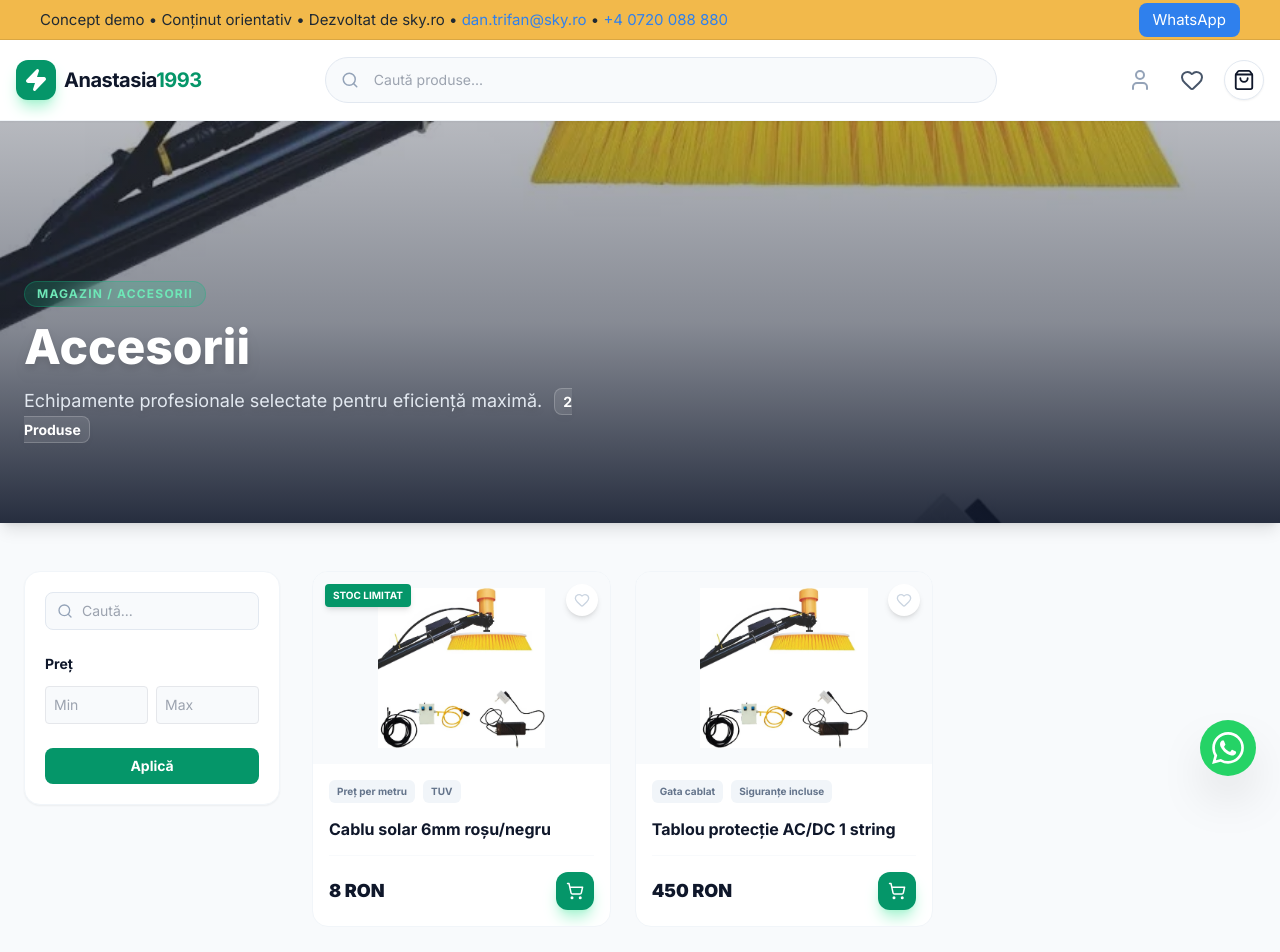
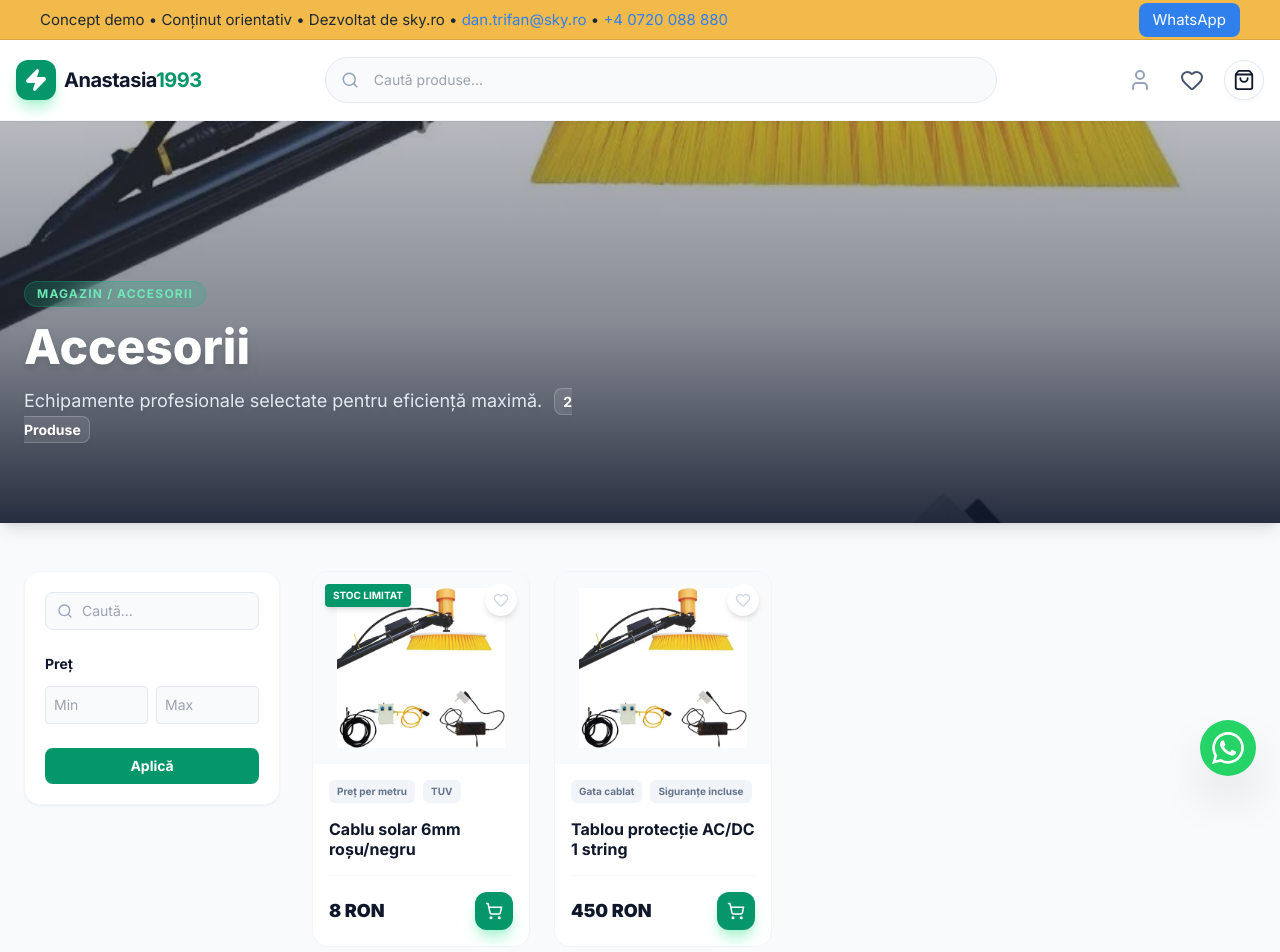
Before and after one commit to sorinpintilie-lgtm/Anastasia1993, a Next.js app: page /shop/accesorii in a window 1280 px wide. Shown: the top 952 px of the page. Built offline with nearby package versions, Linux system fonts and the light colour scheme.

Commit message:
Fix: Grid produse pe 4 coloane pentru categorii

```diff
--- a/src/components/CategoryContent.tsx
+++ b/src/components/CategoryContent.tsx
@@ -37,7 +37,7 @@ export default function CategoryContent({ products }: CategoryContentProps) {
              {products.length > 0 ? (
                <div className={`grid gap-6 pb-20 lg:pb-0 ${
                  viewMode === 'grid'
-                   ? 'grid-cols-2 sm:grid-cols-2 xl:grid-cols-3'
+                   ? 'grid-cols-2 md:grid-cols-3 lg:grid-cols-4'
                    : 'grid-cols-1'
                }`}>
                   {products.map(product => (
```
